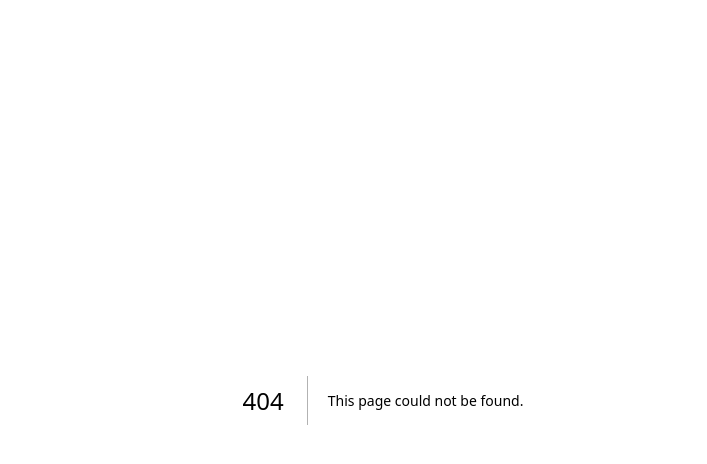
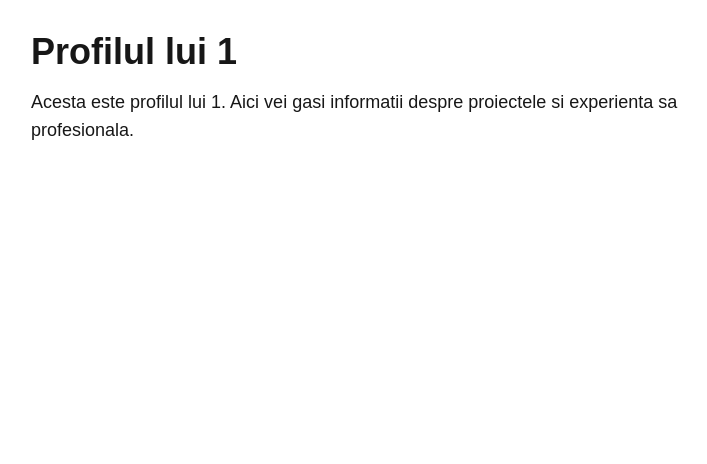
Before and after one commit to ovidiuteodor/my-identity, a Next.js app: page /p/1 in a window 1280 px wide. Before the commit this address had no page. Shown: the top 464 px of the page, without its empty margins (257-964 px from the left). Built offline with nearby package versions, Linux system fonts and the light colour scheme.

Commit message:
Adaugat pagina de cv si portofoliu

```diff
--- /dev/null
+++ b/src/app/cv/[id]/page.tsx
@@ -0,0 +1,13 @@
+export default async function PaginaProfil({
+  params,
+}: {
+  params: Promise<{ id: string }>;
+}) {
+  const { id } = await params;
+
+  return (
+    <main className="mx-auto max-w-3xl p-8">
+      <h1 className="text-4xl font-bold">CV-ul cu id-ul {id}</h1>
+    </main>
+  );
+}
--- /dev/null
+++ b/src/app/p/[slug]/page.tsx
@@ -0,0 +1,16 @@
+export default async function PaginaProfil({
+  params,
+}: {
+  params: Promise<{ slug: string }>;
+}) {
+  const { slug } = await params;
+
+  return (
+    <main className="mx-auto max-w-3xl p-8">
+      <h1 className="text-4xl font-bold">Profilul lui {slug}</h1>
+      <p className="mt-4 text-lg">
+        Acesta este profilul lui {slug}. Aici vei gasi informatii despre proiectele si experienta sa profesionala.
+      </p>
+    </main>
+  );
+}
```
